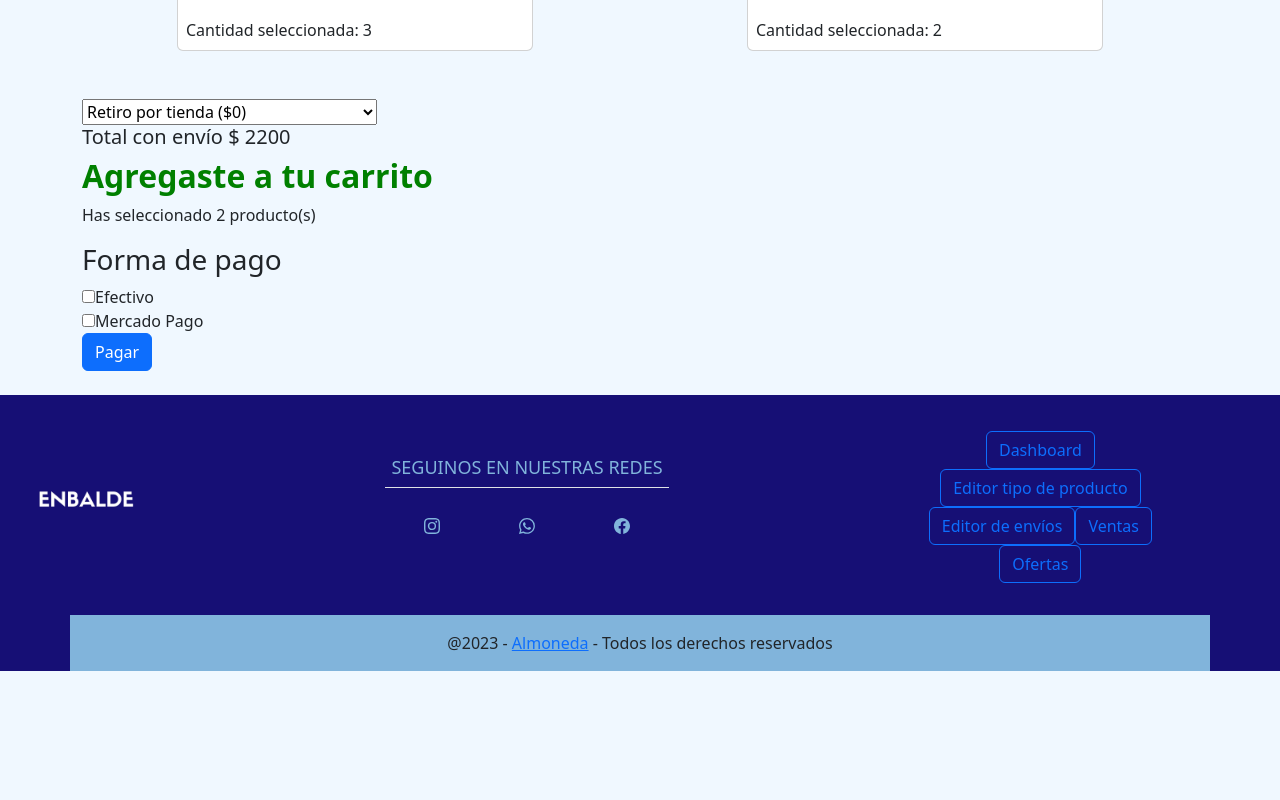
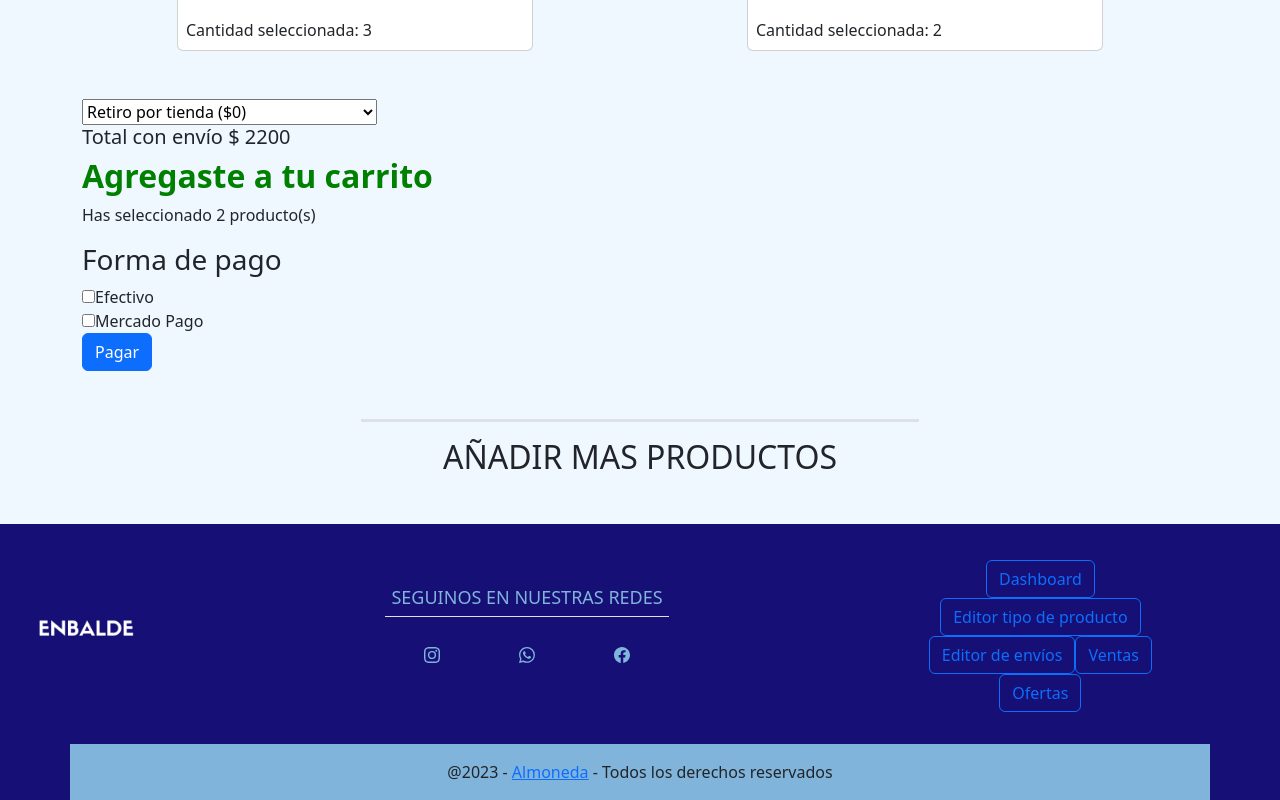
Before and after one commit to NataliaAlvarezIspc/proyecto-ispc-ecommerce, an Angular app in the folder front-end/enbalde/: page /carrito in a window 1280 px wide. Shown: the part 716-1516 px from the top of the page. Before the commit the page ends 1387 px from the top, so only its background shows below. Built offline with nearby package versions, Linux system fonts and the light colour scheme.

Commit message:
[ADD] Bugs solucionado - Section volver a catálogo

```diff
--- a/front-end/enbalde/src/app/pages/carrito/carrito.component.css
+++ b/front-end/enbalde/src/app/pages/carrito/carrito.component.css
@@ -2,3 +2,6 @@
     display: flex;
     flex-direction: column;
 }
+#añadir{
+    cursor: pointer;
+}
--- a/front-end/enbalde/src/app/pages/carrito/carrito.component.html
+++ b/front-end/enbalde/src/app/pages/carrito/carrito.component.html
@@ -62,4 +62,10 @@
         </div>
 
   </div>
+  <section class="w-50 mx-auto text-center pt-5">
+    <h1 class="p-3 fs-2 border-top border-3" (click)="aggProductos()">
+      <span class="text-dark" id="añadir">AÑADIR MAS PRODUCTOS</span>
+    </h1>
+  </section>
+
 </div>
--- a/front-end/enbalde/src/app/pages/carrito/carrito.component.ts
+++ b/front-end/enbalde/src/app/pages/carrito/carrito.component.ts
@@ -4,6 +4,8 @@ import { Producto } from '../producto/modelo/modelo.producto';
 import { CarritoService } from 'src/app/carrito.service';
 import { EnviosService } from 'src/app/envios.service';
 import { Seleccion, SeleccionClass } from './modelo/modelo.seleccion';
+import { Router } from '@angular/router';
+
 
 @Component({
   selector: 'app-carrito',
@@ -17,6 +19,7 @@ export class CarritoComponent  {
   totalCarrito: number = 0;
   envioElegido?: Envio;
 
+
   @Input() carrito: Seleccion[] = [];
   @Input() envios: Envio[] = [];
 
@@ -29,8 +32,15 @@ export class CarritoComponent  {
       }
     });
   }
-  constructor(public carritoProductoService : CarritoService, public enviosService : EnviosService) {
+
+
+  constructor(public carritoProductoService : CarritoService, public enviosService : EnviosService, private router: Router) {
   }
+// Agrego enrutamiento
+aggProductos() {
+  this.router.navigate(['/catalogo']);
+}
+
 
   ngOnInit(): void {
     this.enviosService.obtenerEnvios()
```
Also changed, not shown: front-end/enbalde/src/app/pages/catalogo/catalogo.component.ts (+8 -2 lines), front-end/enbalde/src/app/pages/catalogo/catalogo.component.html (line endings or trailing spaces).
